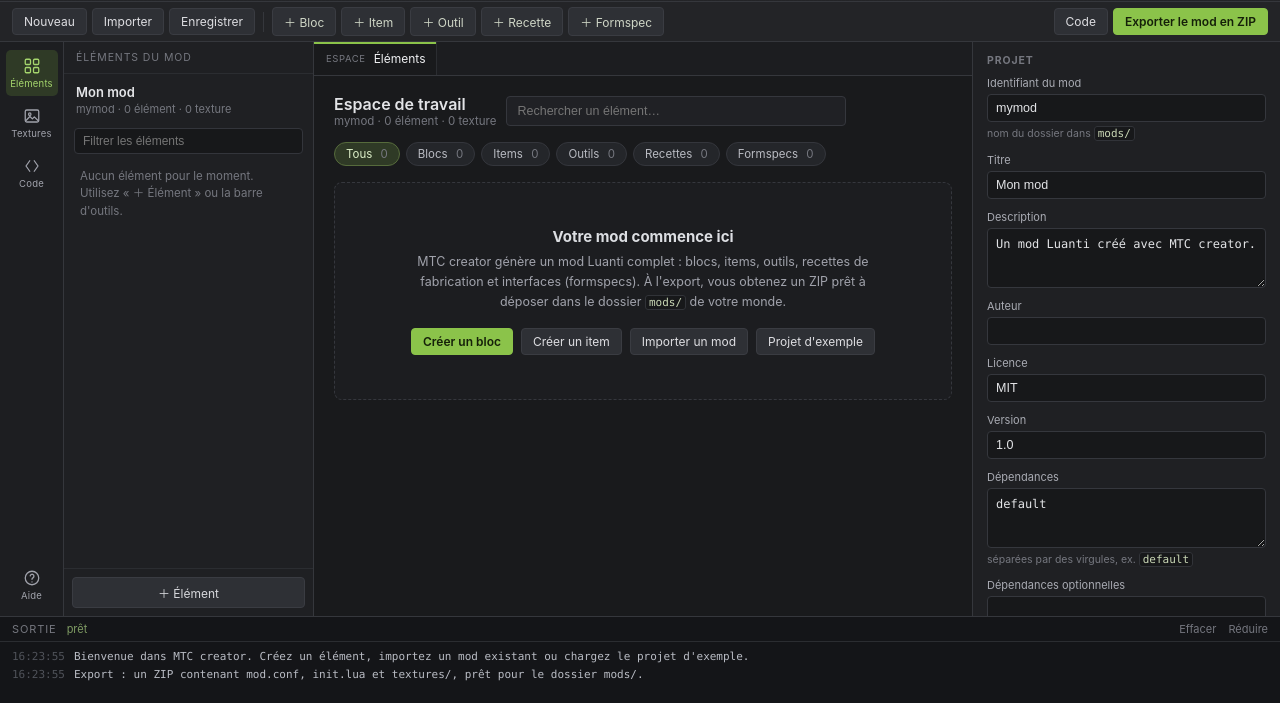
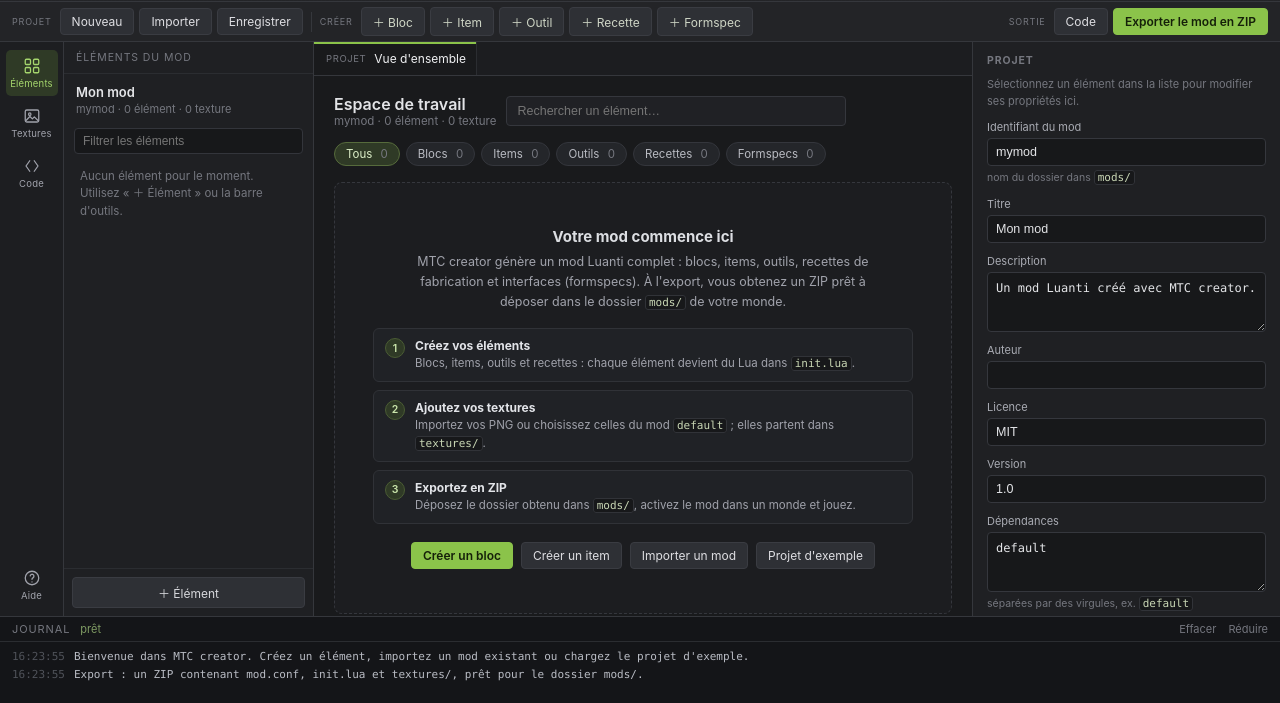
Before and after one commit to Nathmatt22/Mtc-Creator, a plain HTML site: page index.html in a window 1280 px wide. Shown: the part 36-739 px from the top of the page. Drawn offline with Linux system fonts and the light colour scheme.

Commit message:
Rend l'interface plus lisible et explicite.
Libellés de groupes dans la barre d'outils, parcours en trois étapes sur un projet vide, type traduit sur les cartes, résumé sous le titre des éditeurs, onglet « Vue d'ensemble », journal renommé et consignes de formspec plus claires.

🤖 Generated with Codebuff
Co-Authored-By: Codebuff <noreply@codebuff.com>

```diff
--- a/index.html
+++ b/index.html
@@ -74,12 +74,14 @@
 
   <div class="toolbar">
     <div class="toolgroup">
+      <span class="tool-label" data-i18n="Projet">Projet</span>
       <button type="button" class="tbtn" data-action="new-project" title="Nouveau projet" data-i18n-title="Nouveau projet" data-i18n="Nouveau">Nouveau</button>
       <button type="button" class="tbtn" data-action="import-mod" title="Importer un mod existant" data-i18n-title="Importer un mod existant…" data-i18n="Importer">Importer</button>
       <button type="button" class="tbtn" data-action="save-project" title="Enregistrer (Ctrl+S)" data-i18n-title="Enregistrer (Ctrl+S)" data-i18n="Enregistrer">Enregistrer</button>
     </div>
     <div class="toolsep"></div>
     <div class="toolgroup">
+      <span class="tool-label" data-i18n="Créer">Créer</span>
       <button type="button" class="tbtn new-el" data-action="new-element" data-type="block" data-i18n="＋ Bloc">＋ Bloc</button>
       <button type="button" class="tbtn new-el" data-action="new-element" data-type="item" data-i18n="＋ Item">＋ Item</button>
       <button type="button" class="tbtn new-el" data-action="new-element" data-type="tool" data-i18n="＋ Outil">＋ Outil</button>
@@ -88,6 +90,7 @@
     </div>
     <div class="toolspacer"></div>
     <div class="toolgroup">
+      <span class="tool-label" data-i18n="Sortie">Sortie</span>
       <button type="button" class="tbtn" data-action="view-code" data-i18n="Code">Code</button>
       <button type="button" class="tbtn accent" data-action="export-zip" data-i18n="Exporter le mod en ZIP">Exporter le mod en ZIP</button>
     </div>
@@ -136,7 +139,7 @@
 
   <footer class="console" id="console">
     <div class="console-head">
-      <span class="console-title" data-i18n="Sortie">Sortie</span>
+      <span class="console-title" data-i18n="Journal">Journal</span>
       <span class="console-level" id="console-level" data-i18n="prêt">prêt</span>
       <div class="console-tools">
         <button type="button" class="link-btn" data-action="clear-console" data-i18n="Effacer">Effacer</button>
--- a/js/app.js
+++ b/js/app.js
@@ -202,7 +202,7 @@
     const isActive = (kind, id) => state.active.kind === kind && (id == null || state.active.id === id);
     parts.push(
       `<div class="tab ${isActive('workspace') ? 'active' : ''}" role="button" tabindex="0" data-action="goto-workspace">
-        <span class="tab-kind">${t('Espace')}</span> ${t('Éléments')}
+        <span class="tab-kind">${t('Projet')}</span> ${t("Vue d'ensemble")}
       </div>`
     );
     for (const tab of state.tabs) {
@@ -375,14 +375,14 @@
     }
     return list
       .map(
-        (el) => `<div class="card" data-action="open-element" data-id="${el.id}">
+        (el) => `<div class="card" data-action="open-element" data-id="${el.id}" title="${esc(t("Ouvrir l'éditeur"))}">
           <div class="thumb">${thumbHtml(el)}</div>
           <div class="meta">
             <div class="name">${esc(el.props.title || el.name)}</div>
             <div class="desc">${esc(elementSummary(el))}</div>
             <div class="tags">
+              <span class="tag tag-type">${esc(t(P.TYPES[el.type].label))}</span>
               <span class="tag">${esc(registryName(el))}</span>
-              <span class="tag">${el.type}</span>
             </div>
           </div>
           <button type="button" class="del" data-action="delete-element" data-id="${el.id}" title="${esc(t('Supprimer'))}">×</button>
@@ -414,6 +414,20 @@
               "MTC creator génère un mod Luanti complet : blocs, items, outils, recettes de fabrication et interfaces (formspecs). À l'export, vous obtenez un ZIP prêt à déposer dans le dossier {path} de votre monde.",
               { path: '<code>mods/</code>' }
             )}</p>
+            <ol class="steps">
+              <li><span class="num">1</span><div><b>${t('Créez vos éléments')}</b><span class="txt">${t(
+                'Blocs, items, outils et recettes : chaque élément devient du Lua dans {file}.',
+                { file: '<code>init.lua</code>' }
+              )}</span></div></li>
+              <li><span class="num">2</span><div><b>${t('Ajoutez vos textures')}</b><span class="txt">${t(
+                'Importez vos PNG ou choisissez celles du mod {default} ; elles partent dans {path}.',
+                { default: '<code>default</code>', path: '<code>textures/</code>' }
+              )}</span></div></li>
+              <li><span class="num">3</span><div><b>${t('Exportez en ZIP')}</b><span class="txt">${t(
+                'Déposez le dossier obtenu dans {path}, activez le mod dans un monde et jouez.',
+                { path: '<code>mods/</code>' }
+              )}</span></div></li>
+            </ol>
             <div class="row">
               <button type="button" class="tbtn accent" data-action="new-element" data-type="block">${t('Créer un bloc')}</button>
               <button type="button" class="tbtn" data-action="new-element" data-type="item">${t('Créer un item')}</button>
@@ -550,6 +564,7 @@
       <div>
         <div style="font-size:15px;font-weight:600">${esc(el.props.title || el.name)}</div>
         <div class="registry">${esc(registryName(el))}</div>
+        <div class="head-desc">${esc(elementSummary(el))}</div>
       </div>
       <div class="spacer"></div>
       <button type="button" class="tbtn" data-action="duplicate-element" data-id="${el.id}">${t('Dupliquer')}</button>
@@ -814,7 +829,9 @@
           <div class="section">
             <h4>${t('Ajouter')}</h4>
             <div class="add-comp-grid">${adds}</div>
-            <div class="hint" style="margin-top:4px">${t("Les propriétés du composant sélectionné s'affichent dans le panneau de droite.")}</div>
+            <div class="hint" style="margin-top:4px">${t(
+              "1. Ajoutez un composant · 2. Glissez-le sur la grille · 3. Réglez ses propriétés dans l'inspecteur."
+            )}</div>
           </div>
         </div>
       </div>
@@ -1037,6 +1054,9 @@
     const m = state.project.meta;
     return `<div class="insp-section">
         <h5>${t('Projet')}</h5>
+        <div class="insp-note" style="padding:0 0 10px">${t(
+          'Sélectionnez un élément dans la liste pour modifier ses propriétés ici.'
+        )}</div>
         <div class="fields">
           ${fld(t('Identifiant du mod'), inp('meta', '', 'modName', m.modName), { full: true, hint: t('nom du dossier dans {path}', { path: '<code>mods/</code>' }) })}
           ${fld(t('Titre'), inp('meta', '', 'title', m.title), { full: true })}
--- a/js/i18n.js
+++ b/js/i18n.js
@@ -11,6 +11,23 @@
     'MTC creator — éditeur de mods pour Luanti': 'MTC creator — mod editor for Luanti',
     'Fichier': 'File',
     'Français': 'French',
+    'Créer': 'Create',
+    "Vue d'ensemble": 'Overview',
+    'Journal': 'Log',
+    "Ouvrir l'éditeur": 'Open editor',
+    'Créez vos éléments': 'Create your elements',
+    'Blocs, items, outils et recettes : chaque élément devient du Lua dans {file}.':
+      'Blocks, items, tools and recipes: each element becomes Lua in {file}.',
+    'Ajoutez vos textures': 'Add your textures',
+    'Importez vos PNG ou choisissez celles du mod {default} ; elles partent dans {path}.':
+      'Import your PNGs or pick textures from the {default} mod; they go to {path}.',
+    'Exportez en ZIP': 'Export as ZIP',
+    'Déposez le dossier obtenu dans {path}, activez le mod dans un monde et jouez.':
+      'Drop the resulting folder into {path}, enable the mod in a world and play.',
+    'Sélectionnez un élément dans la liste pour modifier ses propriétés ici.':
+      'Select an element in the list to edit its properties here.',
+    "1. Ajoutez un composant · 2. Glissez-le sur la grille · 3. Réglez ses propriétés dans l'inspecteur.":
+      '1. Add a component · 2. Drag it onto the grid · 3. Adjust its properties in the inspector.',
     'Nouveau projet': 'New project',
     'Ouvrir un projet (.mtc.json)': 'Open project (.mtc.json)',
     'Importer un mod existant…': 'Import existing mod…',
--- a/styles.css
+++ b/styles.css
@@ -100,7 +100,11 @@ svg{width:18px;height:18px;fill:none;stroke:currentColor;stroke-width:1.7;stroke
   display:flex;align-items:center;gap:8px;padding:0 12px;
   background:var(--chrome);border-bottom:1px solid var(--line);
 }
-.toolgroup{display:flex;gap:5px}
+.toolgroup{display:flex;gap:5px;align-items:center}
+.tool-label{
+  font-size:9px;text-transform:uppercase;letter-spacing:.8px;color:var(--dim);
+  padding-right:3px;white-space:nowrap;
+}
 .toolsep{width:1px;height:20px;background:var(--line)}
 .toolspacer{flex:1}
 .tbtn{
@@ -255,6 +259,19 @@ svg{width:18px;height:18px;fill:none;stroke:currentColor;stroke-width:1.7;stroke
 .empty h3{margin:0 0 6px;font-size:15px;color:#dcdee2}
 .empty p{margin:0 auto 16px;max-width:460px;line-height:1.6;font-size:12.5px}
 .empty .row{display:flex;gap:8px;justify-content:center;flex-wrap:wrap}
+.steps{list-style:none;margin:0 auto 18px;padding:0;max-width:540px;display:grid;gap:8px;text-align:left}
+.steps li{
+  display:flex;gap:10px;align-items:flex-start;background:#202226;
+  border:1px solid #303237;border-radius:6px;padding:9px 11px;
+}
+.steps .num{
+  flex:none;width:20px;height:20px;border-radius:50%;background:#2f3a26;color:#cbe6ac;
+  border:1px solid #4a5c34;display:flex;align-items:center;justify-content:center;
+  font-size:10.5px;font-weight:600;
+}
+.steps b{display:block;font-size:12px;color:#e2e4e8;margin-bottom:1px}
+.steps .txt{font-size:11.5px;color:var(--muted);line-height:1.45}
+.tag.tag-type{background:#2f3a26;border-color:#4a5c34;color:#cbe6ac}
 
 /* ---------- éditeur d'élément ---------- */
 .editor-head{
@@ -267,6 +284,7 @@ svg{width:18px;height:18px;fill:none;stroke:currentColor;stroke-width:1.7;stroke
 }
 .registry{font-family:var(--mono);font-size:11.5px;color:#9fc27a;background:#1b1d1f;padding:3px 7px;border-radius:4px;border:1px solid #2e3a26}
 .editor-head .spacer{flex:1}
+.editor-head .head-desc{color:var(--dim);font-size:11.5px;line-height:1.45;margin-top:4px;max-width:560px}
 .danger-btn{background:#3a2528;border-color:#5c3338;color:#f0b5bb}
 .danger-btn:hover{background:#482d31}
 
```
